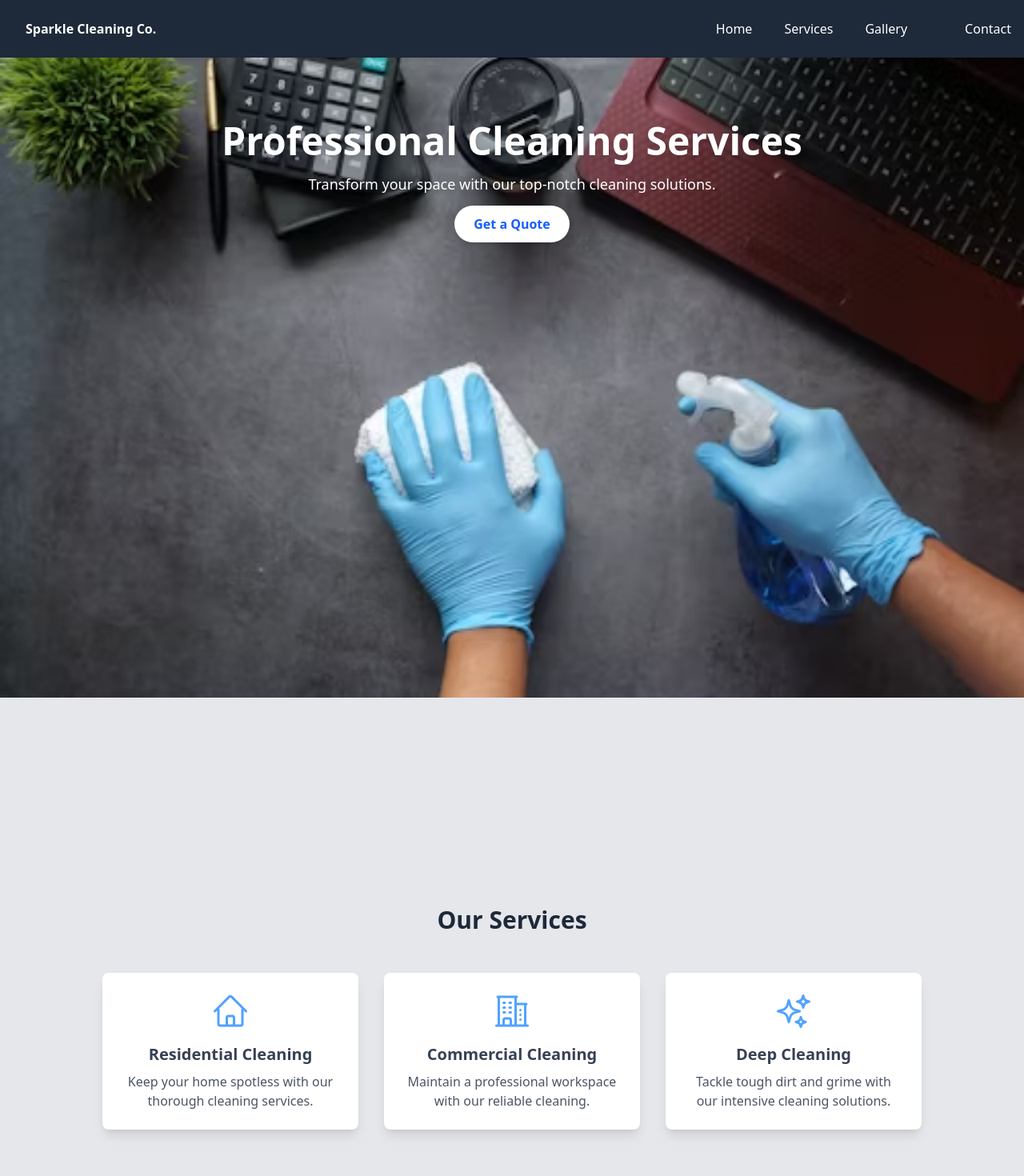
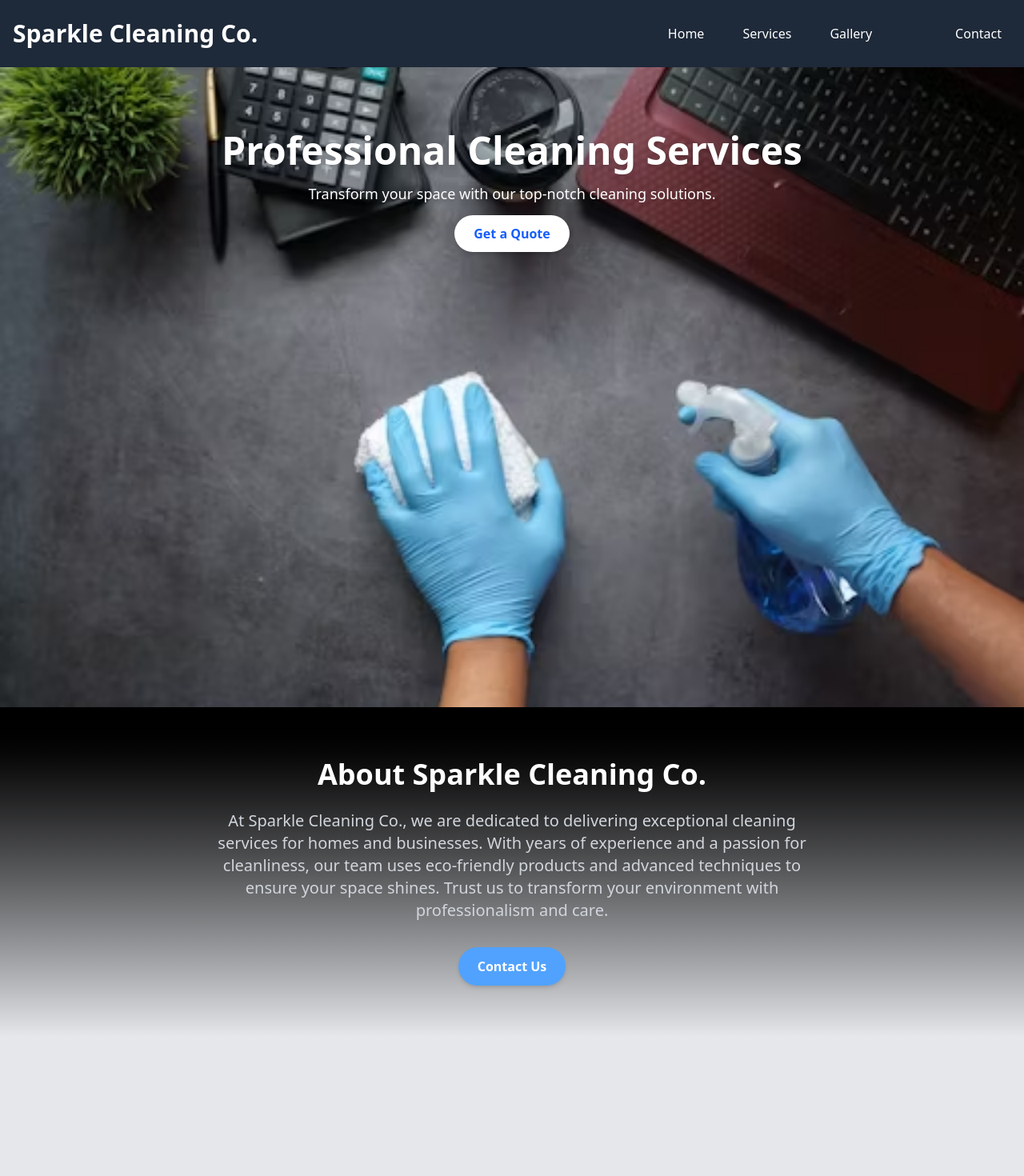
Before and after one commit to alexander784/Cleaning, a Next.js app: page / in a window 1280 px wide. Shown: the top 1470 px of the page at 80% size. Built offline with nearby package versions, Linux system fonts and the light colour scheme.

Commit message:
UI modifications

```diff
--- a/app/About/page.js
+++ b/app/About/page.js
@@ -18,8 +18,8 @@ export default function About() {
           your environment with professionalism and care.
         </p>
         <Link
-          href="/info"
-          className="inline-block bg-blue-600 text-white px-6 py-3 rounded-full font-semibold hover:bg-blue-700 transition duration-300 shadow-md"
+          href="/Info"
+          className="inline-block bg-blue-400 text-white px-6 py-3 rounded-full font-semibold hover:bg-blue-700 transition duration-300 shadow-md"
         >
           Contact Us
         </Link>
--- a/app/components/Header.js
+++ b/app/components/Header.js
@@ -4,14 +4,16 @@ export default function Header() {
   return (
     <header className="text-white bg-gray-800 sticky top-0 z-50">
       <div className="max-w-7xl mx-auto px-4 py-6 flex justify-between items-center">
-        <Link href="/" className="px-4 flex cursor-pointer font-bold">Sparkle Cleaning Co.</Link>
+        <Link href="/" className="text-3xl font-bold cursor-pointer">
+          Sparkle Cleaning Co.
+        </Link>
         <nav className="flex items-center">
           <ul className="flex items-center space-x-8">
-            <div className="flex space-x-10">
+            <div className="flex space-x-6">
               <li>
                 <Link
                   href="/"
-                  className="text-white cursor-pointer hover:text-blue-400 transition duration-200"
+                  className="text-white px-3 py-1 cursor-pointer hover:bg-teal-600 hover:text-white hover:rounded-lg transition duration-200"
                 >
                   Home
                 </Link>
@@ -19,7 +21,7 @@ export default function Header() {
               <li>
                 <Link
                   href="/services"
-                  className="text-white cursor-pointer hover:text-blue-400 transition duration-200"
+                  className="text-white px-3 py-1 cursor-pointer hover:bg-teal-600 hover:text-white hover:rounded-lg transition duration-200"
                 >
                   Services
                 </Link>
@@ -27,16 +29,16 @@ export default function Header() {
               <li>
                 <Link
                   href="/gallery"
-                  className="text-white cursor-pointer hover:text-blue-400 transition duration-200"
+                  className="text-white px-3 py-1 cursor-pointer hover:bg-teal-600 hover:text-white hover:rounded-lg transition duration-200"
                 >
                   Gallery
                 </Link>
               </li>
             </div>
-            <li className="ml-10">
+            <li className="ml-12">
               <Link
                 href="/info"
-                className="text-white cursor-pointer hover:text-orange-400 transition duration-200"
+                className="text-white px-3 py-1 cursor-pointer hover:bg-teal-600 hover:text-white hover:rounded-lg transition duration-200"
               >
                 Contact
               </Link>
--- a/app/page.js
+++ b/app/page.js
@@ -3,6 +3,7 @@ import Services from "./services/page";
 import Contact from "./components/Contact";
 import Footer from "./components/Footer";
 import Gallery from "./Gallery/page";
+import About from "./About/page";
 
 export default function Home() {
   return (
@@ -13,6 +14,7 @@ export default function Home() {
       >
         <Hero />
       </div>
+      <About />
       <Services />
       <Gallery />
       <Contact />
```
